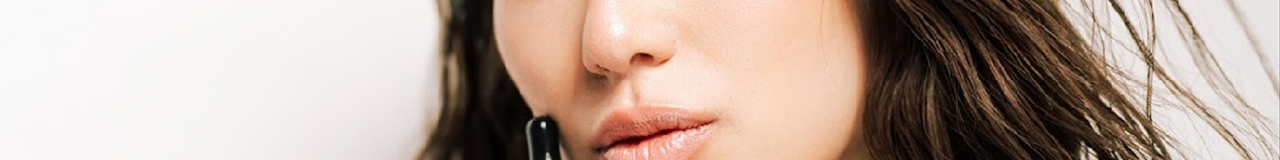
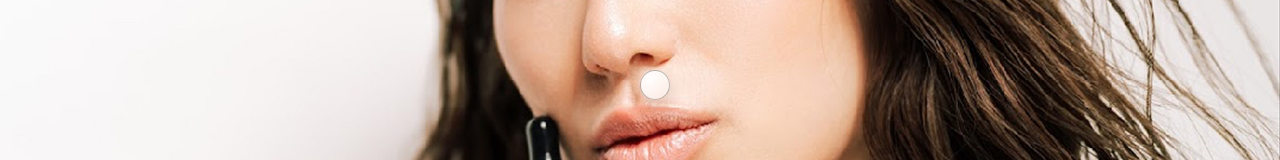
Before and after one commit to kwameessien/eumero, a Next.js app: page / in a window 1280 px wide. Shown: the part 330-490 px from the top of the page. Built offline with nearby package versions, Linux system fonts and the light colour scheme; a web font is replaced by a local one.

Commit message:
Added a bubble cursor effect

```diff
--- a/src/app/globals.css
+++ b/src/app/globals.css
@@ -14,6 +14,13 @@ body {
   margin: 0;
   background-color: white;
   overflow-x: hidden;
+  cursor: none;
+}
+
+body *,
+body *::before,
+body *::after {
+  cursor: none;
 }
 
 /* Typography utilities */
@@ -103,3 +110,23 @@ body {
   animation: marqueeScroll 30s linear infinite;
   will-change: transform;
 }
+
+.cursor-bubble {
+  position: fixed;
+  top: 0;
+  left: 0;
+  width: 30px;
+  height: 30px;
+  border-radius: 9999px;
+  border: 1px solid rgba(0, 0, 0, 0.25);
+  background: radial-gradient(circle at 30% 30%, rgba(255, 255, 255, 0.95), rgba(255, 255, 255, 0.5) 55%, rgba(0, 0, 0, 0.04));
+  box-shadow:
+    0 6px 16px rgba(0, 0, 0, 0.12),
+    inset 0 0 10px rgba(255, 255, 255, 0.8);
+  -webkit-backdrop-filter: blur(2px);
+  backdrop-filter: blur(2px);
+  pointer-events: none;
+  transform: translate(-50%, -50%);
+  mix-blend-mode: normal;
+  z-index: 9999;
+}
--- a/src/app/layout.tsx
+++ b/src/app/layout.tsx
@@ -1,6 +1,7 @@
 import './globals.css'
 import type { ReactNode } from 'react'
 import { Arapey, Inria_Sans } from 'next/font/google'
+import CursorBubble from '../components/CursorBubble'
 
 const inriaSans = Inria_Sans({
   subsets: ['latin'],
@@ -19,6 +20,7 @@ export default function RootLayout({ children }: { children: ReactNode }) {
   return (
     <html lang="en">
       <body className={`${inriaSans.variable} ${arapey.variable} bg-white text-black antialiased`}>
+        <CursorBubble />
         {children}
       </body>
     </html>
--- /dev/null
+++ b/src/components/CursorBubble.tsx
@@ -0,0 +1,44 @@
+'use client'
+
+import { useEffect, useRef } from 'react'
+
+function CursorBubble() {
+  const bubbleRef = useRef<HTMLDivElement | null>(null)
+
+  useEffect(() => {
+    const bubble = bubbleRef.current
+    if (!bubble) {
+      return
+    }
+
+    let targetX = window.innerWidth / 2
+    let targetY = window.innerHeight / 2
+    let currentX = targetX
+    let currentY = targetY
+    let rafId = 0
+
+    const onMove = (event: MouseEvent) => {
+      targetX = event.clientX
+      targetY = event.clientY
+    }
+
+    const animate = () => {
+      currentX += (targetX - currentX) * 0.2
+      currentY += (targetY - currentY) * 0.2
+      bubble.style.transform = `translate(${currentX}px, ${currentY}px)`
+      rafId = window.requestAnimationFrame(animate)
+    }
+
+    rafId = window.requestAnimationFrame(animate)
+    window.addEventListener('mousemove', onMove, { passive: true })
+
+    return () => {
+      window.removeEventListener('mousemove', onMove)
+      window.cancelAnimationFrame(rafId)
+    }
+  }, [])
+
+  return <div ref={bubbleRef} className="cursor-bubble" aria-hidden="true" />
+}
+
+export default CursorBubble
```
